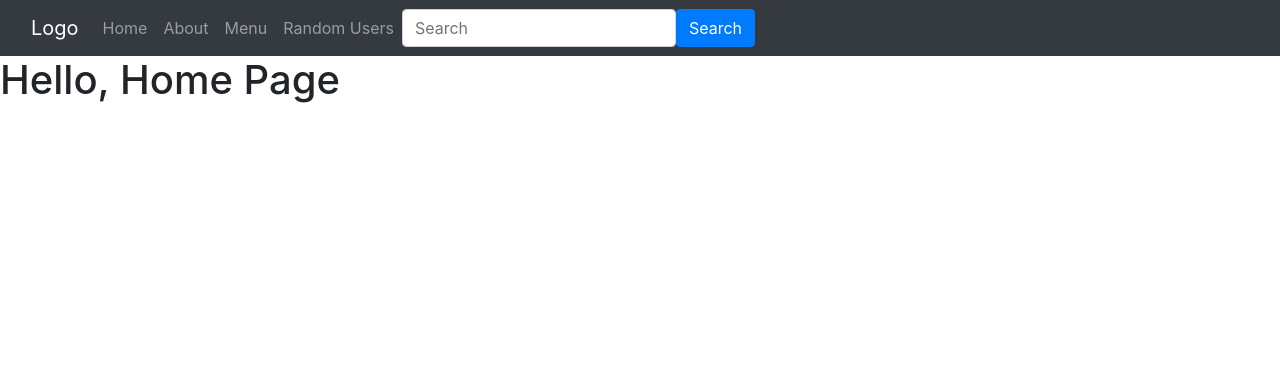
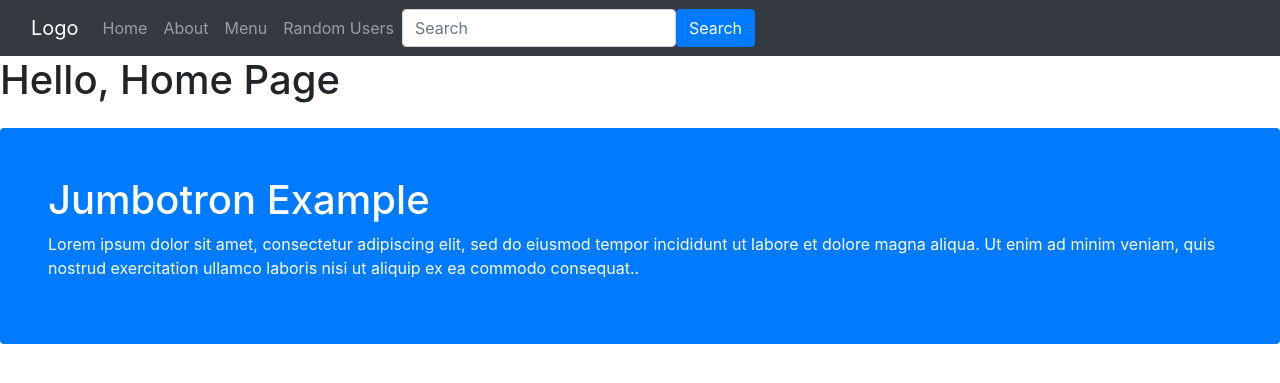
Before and after one commit to dshine/Flask-CoffeeShop, a Flask app: page / in a window 1280 px wide. Shown: the top 383 px of the page. Run offline with Flask 2, Linux system fonts and the light colour scheme; some libraries are stand-ins or nearby versions.

Commit message:
added partials

```diff
--- a/app/templates/index.html
+++ b/app/templates/index.html
@@ -6,4 +6,5 @@
 
 {% block content %}
 <h1>Hello, Home Page</h1>
+    {% include 'partials/jumbotron.html' %}
 {% endblock %}
--- /dev/null
+++ b/app/templates/partials/jumbotron.html
@@ -0,0 +1,6 @@
+<div class="mt-4 p-5 bg-primary text-white rounded">
+    <h1>Jumbotron Example</h1>
+    <p>Lorem ipsum dolor sit amet, consectetur adipiscing elit, sed do eiusmod tempor incididunt ut labore et dolore
+        magna aliqua. Ut enim ad minim veniam, quis nostrud exercitation ullamco laboris nisi ut aliquip ex ea commodo
+        consequat..</p>
+</div>
```
